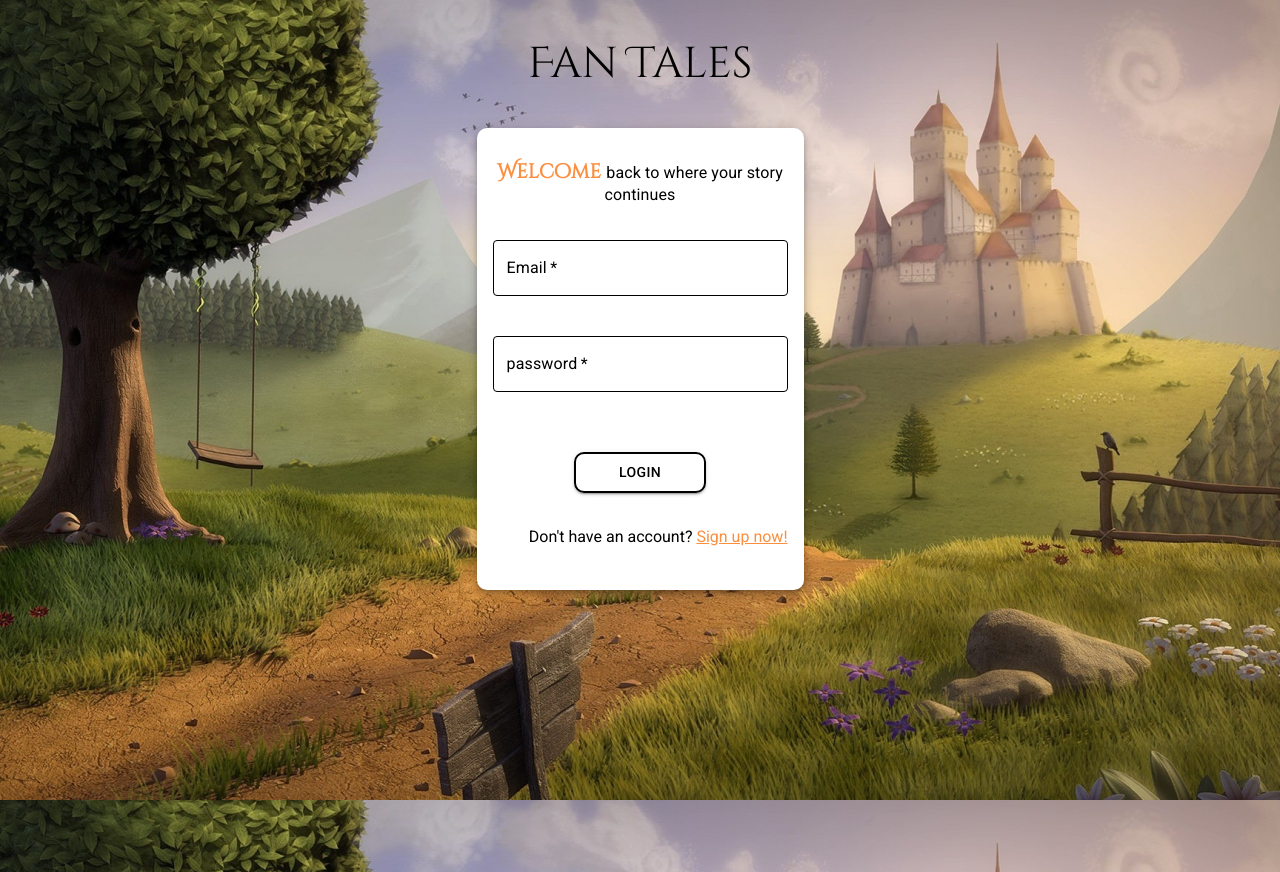
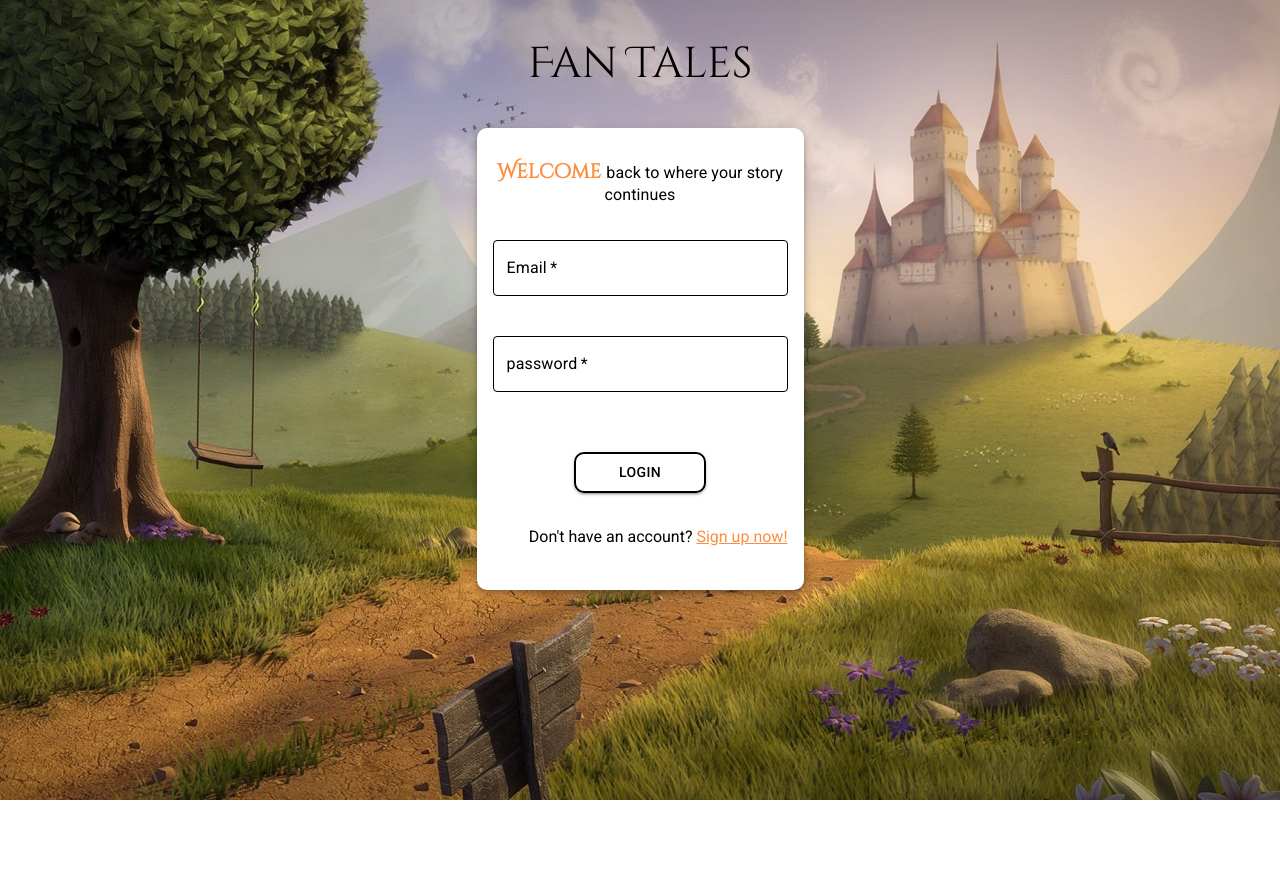
Before and after one commit to RyanChehab/frontend, a React (Create React App) app: page / in a window 1280 px wide. After the commit the page ends 800 px from the top, so only its background shows below. Built offline with nearby package versions, Linux system fonts and the light colour scheme.

Commit message:
css <=> changed styling rule

```diff
--- a/src/components/login/login.css
+++ b/src/components/login/login.css
@@ -1,7 +1,7 @@
 @import url('https://fonts.googleapis.com/css2?family=Cinzel+Decorative&display=swap');
 @import url('https://fonts.googleapis.com/css2?family=Roboto:ital,wght@0,100;0,300;0,400;0,500;0,700;0,900;1,100;1,300;1,400;1,500;1,700;1,900&display=swap');
 
-body{
+.login{
     background: url('../../assets/login-bg.jpg')center center / cover no-repeat;
     height: 100vh;
     overflow-y:hidden;
```
